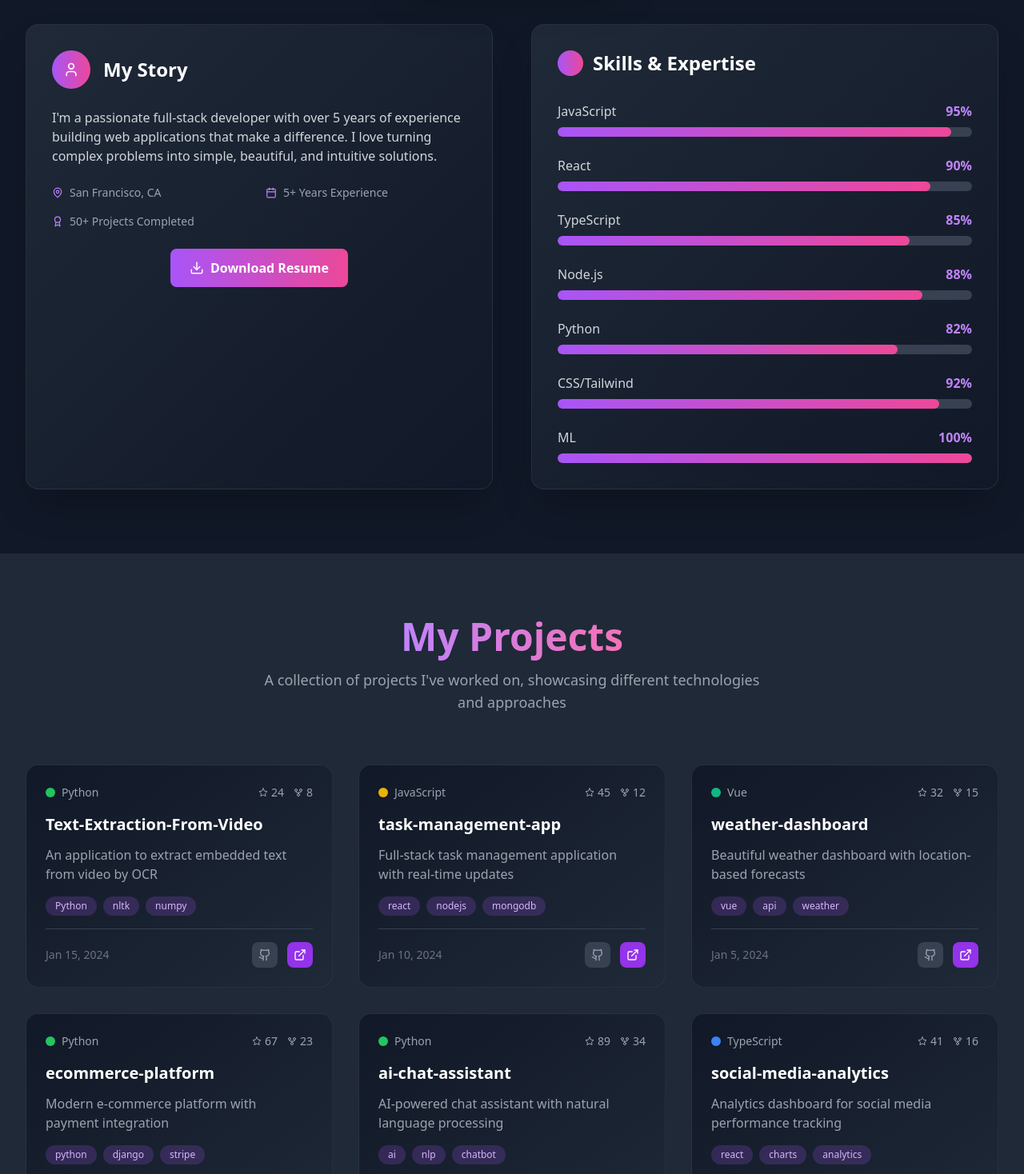
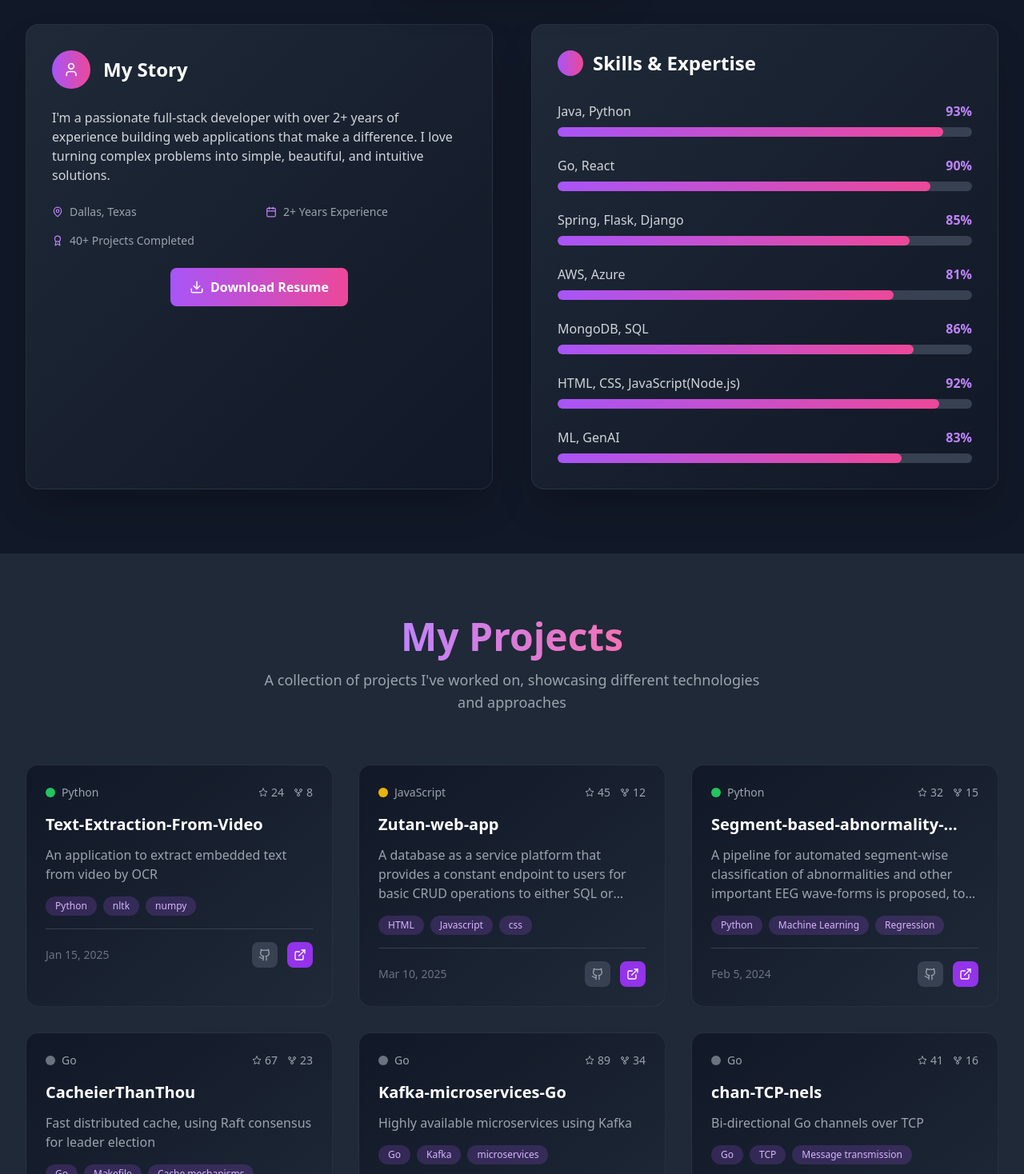
Before and after one commit to 121810318013-cyber/Template-Portfolio, a React (Vite) app: page / in a window 1280 px wide. Shown: the part 1342-2810 px from the top of the page at 80% size. Built offline with nearby package versions, Linux system fonts and the light colour scheme.

Commit message:
Enhancements

```diff
--- a/src/components/About.tsx
+++ b/src/components/About.tsx
@@ -4,17 +4,18 @@ import profilePic from '../assets/68426982.jpeg';
 
 const About = () => {
   const skills = [
-    { name: 'JavaScript', level: 95 },
-    { name: 'React', level: 90 },
-    { name: 'TypeScript', level: 85 },
-    { name: 'Node.js', level: 88 },
-    { name: 'Python', level: 82 },
-    { name: 'CSS/Tailwind', level: 92 },
-    { name: 'ML', level: 100 },
+    { name: 'Java, Python', level: 93 },
+    { name: 'Go, React', level: 90 },
+    { name: 'Spring, Flask, Django', level: 85 },
+    { name: 'AWS, Azure', level: 81 },
+    { name: 'MongoDB, SQL', level: 86 },
+    { name: 'HTML, CSS, JavaScript(Node.js)', level: 92 },
+    { name: 'ML, GenAI', level: 83 },
   ];
 
   const handleResumeDownload = () => {
-    window.open('https://drive.google.com/file/d/YOUR_RESUME_FILE_ID/view', '_blank');
+    // window.open('https://drive.google.com/file/d/YOUR_RESUME_FILE_ID/view', '_blank');
+    window.location.href = 'https://drive.google.com/uc?export=download&id=1qxGJZ43lyyu7RFxU77F6HSe_cGDhaJbM';
   };
 
   return (
@@ -57,7 +58,7 @@ const About = () => {
             </div>
 
             <p className="text-gray-300 leading-relaxed mb-6 text-sm sm:text-base">
-              I'm a passionate full-stack developer with over 5 years of experience building
+              I'm a passionate full-stack developer with over 2+ years of experience building
               web applications that make a difference. I love turning complex problems into
               simple, beautiful, and intuitive solutions.
             </p>
@@ -65,15 +66,15 @@ const About = () => {
             <div className="grid grid-cols-1 sm:grid-cols-2 gap-3 sm:gap-4 mb-6">
               <div className="flex items-center text-gray-400">
                 <MapPin size={14} className="mr-2 text-purple-400 flex-shrink-0" />
-                <span className="text-xs sm:text-sm">San Francisco, CA</span>
+                <span className="text-xs sm:text-sm">Dallas, Texas</span>
               </div>
               <div className="flex items-center text-gray-400">
                 <Calendar size={14} className="mr-2 text-purple-400 flex-shrink-0" />
-                <span className="text-xs sm:text-sm">5+ Years Experience</span>
+                <span className="text-xs sm:text-sm">2+ Years Experience</span>
               </div>
               <div className="flex items-center text-gray-400 sm:col-span-2">
                 <Award size={14} className="mr-2 text-purple-400 flex-shrink-0" />
-                <span className="text-xs sm:text-sm">50+ Projects Completed</span>
+                <span className="text-xs sm:text-sm">40+ Projects Completed</span>
               </div>
             </div>
 
--- a/src/components/Contact.tsx
+++ b/src/components/Contact.tsx
@@ -59,7 +59,7 @@ const Contact = () => {
                   <MapPin className="text-white" size={24} />
                 </div>
                 <h4 className="text-white font-semibold mb-2 text-sm sm:text-base">Location</h4>
-                <p className="text-gray-400 text-sm sm:text-base">San Francisco, CA</p>
+                <p className="text-gray-400 text-sm sm:text-base">Dallas, Texas</p>
               </div>
             </div>
 
@@ -76,7 +76,7 @@ const Contact = () => {
                   <Github size={20} className="text-gray-400 group-hover:text-white" />
                 </a>
                 <a
-                  href="https://linkedin.com"
+                  href="https://linkedin.com/in/kandregula-praneet-0902a018a"
                   target="_blank"
                   rel="noopener noreferrer"
                   className="w-12 h-12 sm:w-14 sm:h-14 bg-gradient-to-r bg-gray-700  hover:from-purple-600 hover:to-pink-600 rounded-full flex items-center justify-center transition-all duration-300 hover:scale-110 group"
--- a/src/components/Navigation.tsx
+++ b/src/components/Navigation.tsx
@@ -66,7 +66,7 @@ const Navigation = () => {
                 <Github size={18} />
               </a>
               <a
-                href="https://linkedin.com"
+                href="https://linkedin.com/in/kandregula-praneet-0902a018a"
                 target="_blank"
                 rel="noopener noreferrer"
                 className="text-gray-300 hover:text-white transition-colors duration-200"
@@ -130,7 +130,7 @@ const Navigation = () => {
                   <Github size={20} />
                 </a>
                 <a
-                  href="https://linkedin.com"
+                  href="https://linkedin.com/in/kandregula-praneet-0902a018a"
                   target="_blank"
                   rel="noopener noreferrer"
                   className="text-gray-300 hover:text-white transition-colors duration-200"
--- a/src/components/Projects.tsx
+++ b/src/components/Projects.tsx
@@ -31,66 +31,66 @@ const Projects = () => {
       stargazers_count: 24,
       forks_count: 8,
       topics: ["Python", "nltk", "numpy", "cv2"],
-      updated_at: "2024-01-15T10:30:00Z"
+      updated_at: "2025-01-15T10:30:00Z"
     },
     {
       id: 2,
-      name: "task-management-app",
-      description: "Full-stack task management application with real-time updates",
+      name: "Zutan-web-app",
+      description: "A database as a service platform that provides a constant endpoint to users for basic CRUD operations to either SQL or NoSQL databases using this platform",
       html_url: "https://github.com/praneetkandregula",
-      homepage: "https://taskapp-demo.vercel.app",
+      homepage: "https://github.com/praneetkandregula/ZuTan",
       language: "JavaScript",
       stargazers_count: 45,
       forks_count: 12,
-      topics: ["react", "nodejs", "mongodb", "socket.io"],
-      updated_at: "2024-01-10T14:20:00Z"
+      topics: ["HTML", "Javascript", "css", "serverless","nodejs"],
+      updated_at: "2025-03-10T14:20:00Z"
     },
     {
       id: 3,
-      name: "weather-dashboard",
-      description: "Beautiful weather dashboard with location-based forecasts",
+      name: "Segment-based-abnormality-detection",
+      description: "A pipeline for automated segment-wise classification of abnormalities and other important EEG wave-forms is proposed, to make EEG analysis much more efficient.",
       html_url: "https://github.com/praneetkandregula",
-      homepage: "https://weather-demo.vercel.app",
-      language: "Vue",
+      homepage: "https://github.com/praneetkandregula/Segment-Based-Abnormality-Detection-EEG-Recordings/tree/main",
+      language: "Python",
       stargazers_count: 32,
       forks_count: 15,
-      topics: ["vue", "api", "weather", "responsive"],
-      updated_at: "2024-01-05T09:15:00Z"
+      topics: ["Python", "Machine Learning", "Regression"],
+      updated_at: "2024-02-05T09:15:00Z"
     },
     {
       id: 4,
-      name: "ecommerce-platform",
-      description: "Modern e-commerce platform with payment integration",
+      name: "CacheierThanThou",
+      description: "Fast distributed cache, using Raft consensus for leader election",
       html_url: "https://github.com/praneetkandregula",
-      homepage: "https://shop-demo.vercel.app",
-      language: "Python",
+      homepage: "https://github.com/praneetkandregula/CacheierThanThou",
+      language: "Go",
       stargazers_count: 67,
       forks_count: 23,
-      topics: ["python", "django", "stripe", "ecommerce"],
+      topics: ["Go", "Makefile", "Cache mechanisms", "protocol definitions"],
       updated_at: "2023-12-28T16:45:00Z"
     },
     {
       id: 5,
-      name: "ai-chat-assistant",
-      description: "AI-powered chat assistant with natural language processing",
+      name: "Kafka-microservices-Go",
+      description: "Highly available microservices using Kafka",
       html_url: "https://github.com/praneetkandregula",
-      homepage: "https://ai-chat-demo.vercel.app",
-      language: "Python",
+      homepage: "https://github.com/RaghavRoy145/KafkaGo",
+      language: "Go",
       stargazers_count: 89,
       forks_count: 34,
-      topics: ["ai", "nlp", "chatbot", "machine-learning"],
-      updated_at: "2023-12-20T11:30:00Z"
+      topics: ["Go", "Kafka", "microservices"],
+      updated_at: "2024-12-20T11:30:00Z"
     },
     {
       id: 6,
-      name: "social-media-analytics",
-      description: "Analytics dashboard for social media performance tracking",
+      name: "chan-TCP-nels",
+      description: "Bi-directional Go channels over TCP",
       html_url: "https://github.com/praneetkandregula",
-      homepage: "https://analytics-demo.vercel.app",
-      language: "TypeScript",
+      homepage: "https://github.com/praneetkandregula/chan-TCP-nels",
+      language: "Go",
       stargazers_count: 41,
       forks_count: 16,
-      topics: ["react", "charts", "analytics", "social-media"],
+      topics: ["Go", "TCP", "Message transmission", "social-media"],
       updated_at: "2023-12-15T13:20:00Z"
     }
   ];
```
